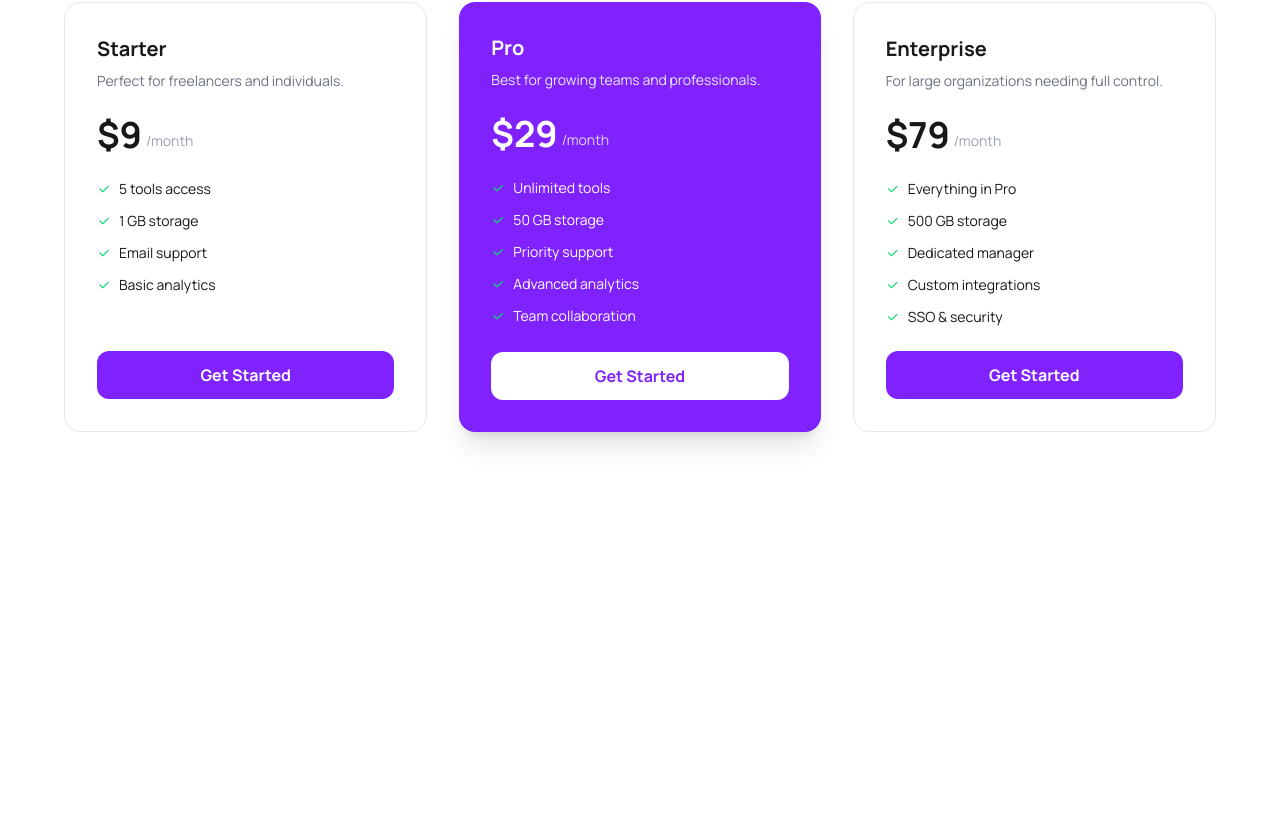
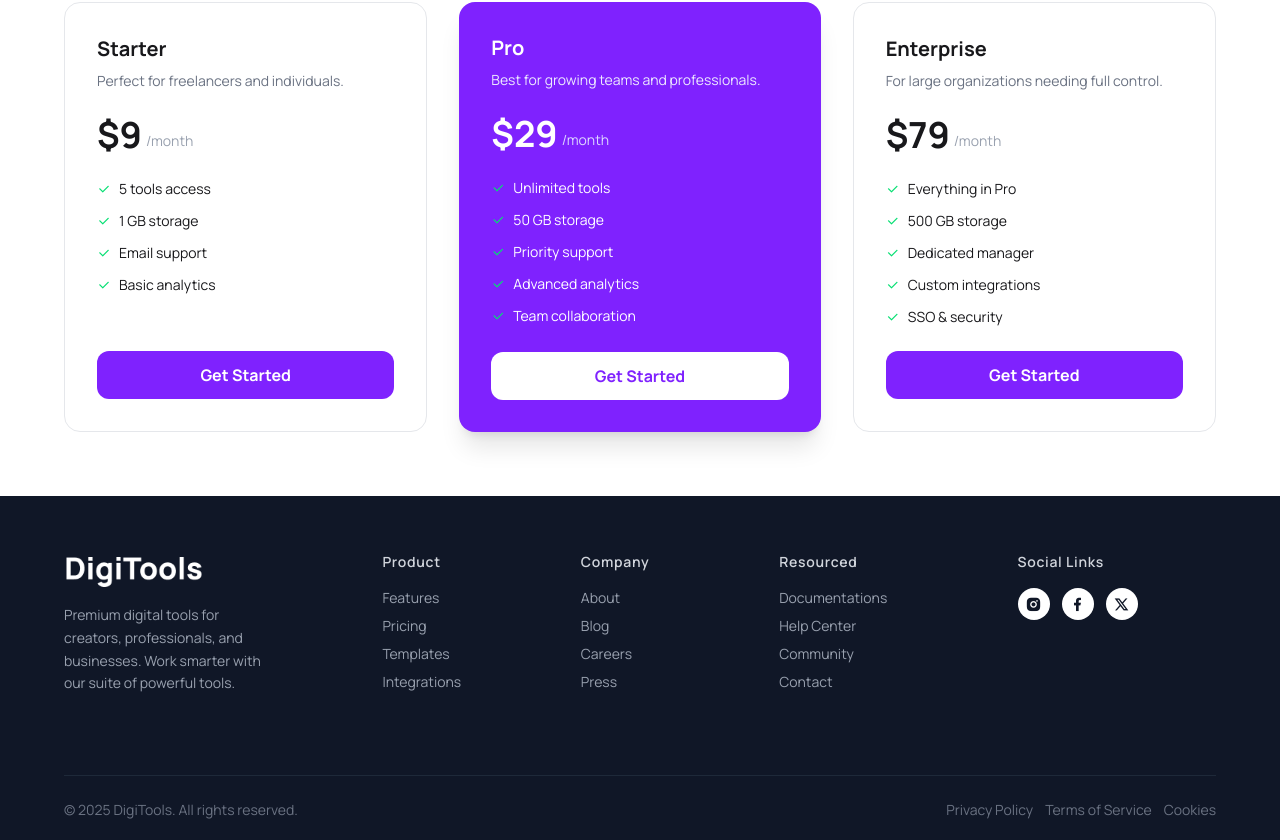
Before and after one commit to Anamulhaque01/PH-Assignment-06, a React (Vite) app: page / in a window 1280 px wide. Shown: the part 1738-2578 px from the top of the page. Before the commit the page ends 2234 px from the top, so only its background shows below. Built offline with nearby package versions, Linux system fonts and the light colour scheme.

Commit message:
Footer Section Added

```diff
--- a/src/App.jsx
+++ b/src/App.jsx
@@ -4,7 +4,10 @@ import Banner from "./components/Banner";
 import Stats from "./components/Stats";
 import Steps from "./components/Steps";
 import Pricing from "./components/Pricing";
+import Footer from "./components/Footer";
+
 import 'remixicon/fonts/remixicon.css'
+
 
 function App() {
   return (
@@ -14,6 +17,7 @@ function App() {
       <Stats/>
       <Steps/>
       <Pricing/>
+      <Footer/>
     </div>
   )
 }
--- /dev/null
+++ b/src/components/Footer.jsx
@@ -0,0 +1,72 @@
+import React from "react";
+import DigiImg from "../assets/DigiToolsWhite.png";
+
+function Footer() {
+  return (
+    <footer className="bg-[#101727] text-white pt-14 pb-5 px-4">
+      <div className="max-w-6xl mx-auto">
+        <div className="grid grid-cols-1 md:grid-cols-5 gap-10 mb-20">
+          <div>
+            <img src={DigiImg} alt="" className="scale-75 -ml-5 mb-3"/>
+            <p className="text-gray-400 text-sm leading-relaxed">
+              Premium digital tools for creators, professionals, and businesses. Work smarter with our suite of powerful tools.
+            </p>
+          </div>
+
+          <div className="ml-0 sm:ml-20">
+            <h4 className="font-semibold mb-4 text-sm  tracking-wider text-gray-300">Product</h4>
+            <ul className="flex flex-col gap-2 text-gray-400 text-sm">
+              <li><a href="#" className="hover:text-violet-400 transition-colors">Features</a></li>
+              <li><a href="#" className="hover:text-violet-400 transition-colors">Pricing</a></li>
+              <li><a href="#" className="hover:text-violet-400 transition-colors">Templates</a></li>
+              <li><a href="#" className="hover:text-violet-400 transition-colors">Integrations</a></li>
+            </ul>
+          </div>
+
+          <div className="ml-0 sm:ml-10">
+            <h4 className="font-semibold mb-4 text-sm  tracking-wider text-gray-300">Company</h4>
+            <ul className="flex flex-col gap-2 text-gray-400 text-sm">
+              <li><a href="#" className="hover:text-violet-400 transition-colors">About</a></li>
+              <li><a href="#" className="hover:text-violet-400 transition-colors">Blog</a></li>
+              <li><a href="#" className="hover:text-violet-400 transition-colors">Careers</a></li>
+              <li><a href="#" className="hover:text-violet-400 transition-colors">Press</a></li>
+            </ul>
+          </div>
+
+          <div>
+            <h4 className="font-semibold mb-4 text-sm  tracking-wider text-gray-300">Resourced</h4>
+            <ul className="flex flex-col gap-2 text-gray-400 text-sm">
+              <li><a href="#" className="hover:text-violet-400 transition-colors">Documentations</a></li>
+              <li><a href="#" className="hover:text-violet-400 transition-colors">Help Center</a></li>
+              <li><a href="#" className="hover:text-violet-400 transition-colors">Community</a></li>
+              <li><a href="#" className="hover:text-violet-400 transition-colors">Contact</a></li>
+            </ul>
+          </div>
+
+          <div>
+            <h4 className="font-semibold mb-4 text-sm  tracking-wider text-gray-300">Social Links</h4>
+            <div className="flex gap-3">
+              <div className="w-8 h-8 bg-white rounded-full flex items-center justify-center text-[#101727] hover:cursor-pointer"><i class="ri-instagram-fill"></i></div>
+              <div className="w-8 h-8 bg-white rounded-full flex items-center justify-center text-[#101727] hover:cursor-pointer"><i class="ri-facebook-fill"></i></div>
+              <div className="w-8 h-8 bg-white rounded-full flex items-center justify-center text-[#101727] hover:cursor-pointer"><i class="ri-twitter-x-line"></i></div>
+            </div>
+          </div>
+        </div>
+
+        <div className="border-t border-gray-800 pt-6 flex flex-col md:flex-row items-center justify-between gap-4">
+          <p className="text-gray-500 text-sm">
+            © 2025 DigiTools. All rights reserved.
+          </p>
+          <div className="flex gap-3 text-sm text-gray-500">
+            <p>Privacy Policy</p>
+            <p>Terms of Service </p>
+            <p>Cookies</p>
+          </div>
+        </div>
+
+      </div>
+    </footer>
+  );
+}
+
+export default Footer;
```
Also changed, not shown: src/assets/DigiToolsWhite.png (added).
